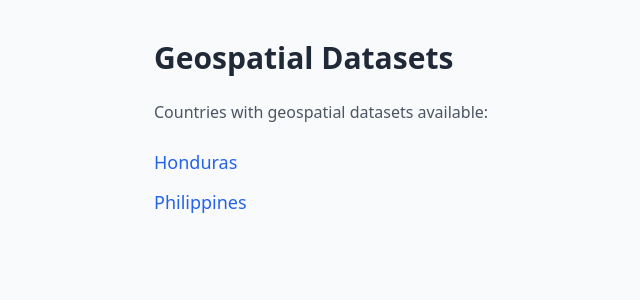
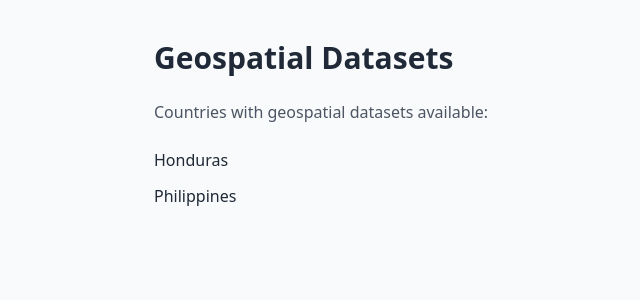
Before and after one commit to heatherbaier/global-education-observatory, a Jekyll site: the page built from themes/geospatial.md, in a window 1280 px wide. Shown: the top 300 px of the page, without its empty margins (38-678 px from the left). Built offline with Jekyll 4.4.1, drawn with Linux system fonts in a browser that asks for light colours; nearby versions of some CDN libraries.

Commit message:
initial commit

```diff
--- a/themes/geospatial.md
+++ b/themes/geospatial.md
@@ -13,9 +13,9 @@ title: "Geospatial Datasets"
   <ul class="space-y-3">
     {% for item in site.geospatial %}
       <li>
-        <a href="{{ item.url }}" class="text-blue-600 hover:text-blue-800 text-lg">
+        <!-- <a href="{{ item.url }}" class="text-blue-600 hover:text-blue-800 text-lg"> -->
           {{ item.country }}
-        </a>
+        <!-- </a> -->
       </li>
     {% endfor %}
   </ul>
```
